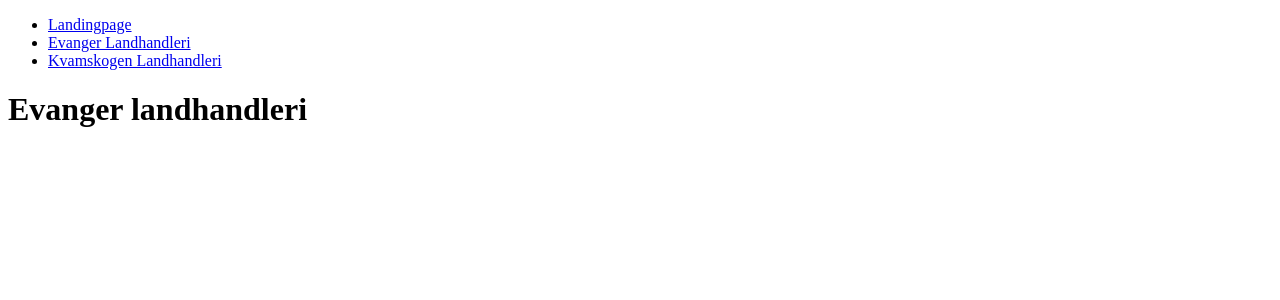
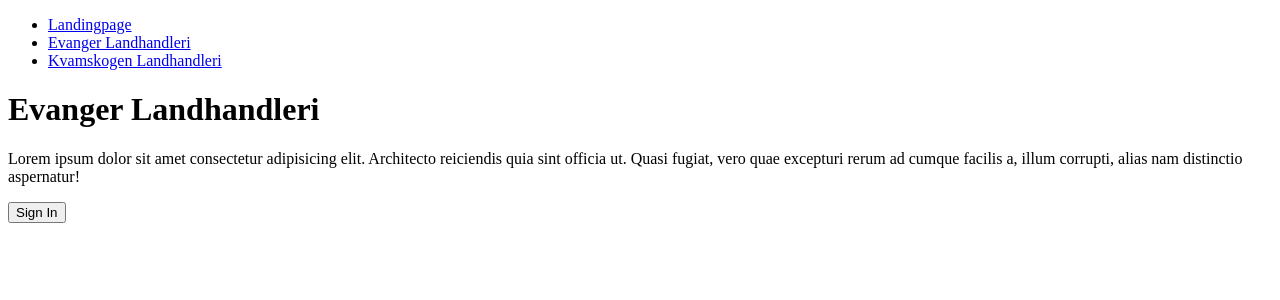
Before and after one commit to AndersBSt/landhandleriene, a React (Create React App) app: page /evanger in a window 1280 px wide. Shown: the top 300 px of the page. Built offline with nearby package versions, Linux system fonts and the light colour scheme.

Commit message:
Forslag til frontend logikk på endring av tekst

```diff
--- a/src/app/components/Evanger.jsx
+++ b/src/app/components/Evanger.jsx
@@ -4,14 +4,34 @@ export default class Evanger extends Component {
     constructor(props) {
         super(props);
         this.state = {
-
+            signedIn: false,
+            store: 'Evanger Landhandleri',
+            content1: 'Lorem ipsum dolor sit amet consectetur adipisicing elit. Architecto reiciendis quia sint officia ut. Quasi fugiat, vero quae excepturi rerum ad cumque facilis a, illum corrupti, alias nam distinctio aspernatur!'
         }
+        this.updateText = this.updateText.bind(this);
+        this.signInOut = this.signInOut.bind(this);
     }
 
+    updateText(evt) {
+        this.setState({
+            content1: evt.target.value
+        })
+    }
+
+    signInOut() {
+        this.state.signedIn ? this.setState({signedIn: false}) : this.setState({signedIn: true})
+    }
+
+
+
     render() {
+        const signedIn = this.state.signedIn;
         return (
             <div>
-                <h1>Evanger landhandleri</h1>
+                <h1>{this.state.store}</h1>
+                <p>{this.state.content1}</p>
+                {signedIn ? <textarea name="textbox" id="textbox" cols="30" rows="10" value={this.state.content1} onChange={this.updateText}></textarea> : ''}
+                <button onClick={this.signInOut}>{this.state.signedIn ? 'Sign Out': 'Sign In'}</button>
             </div>
         );
     }
```
